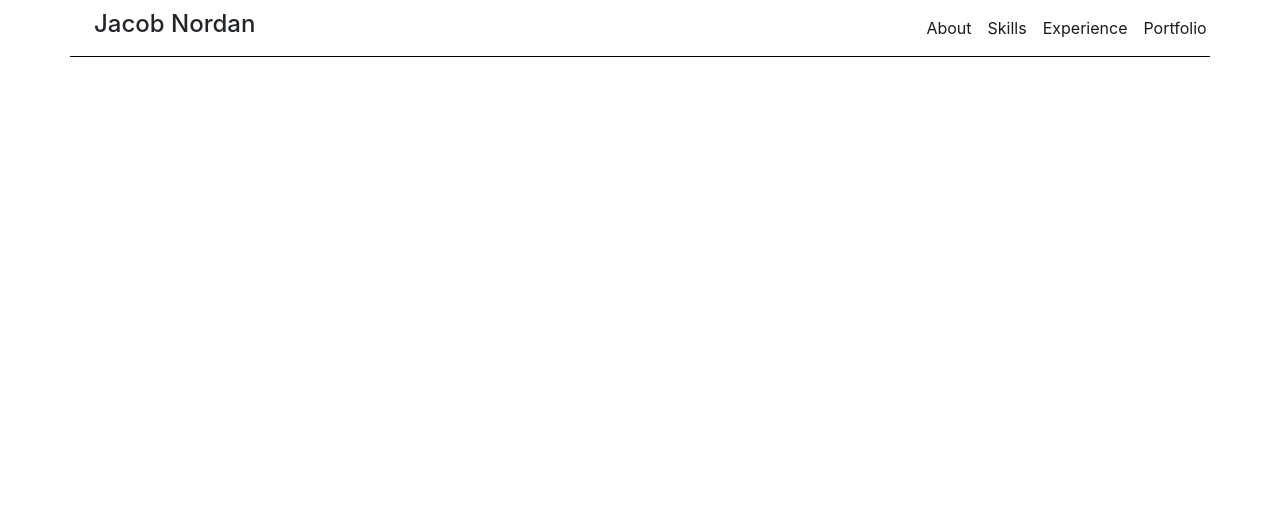
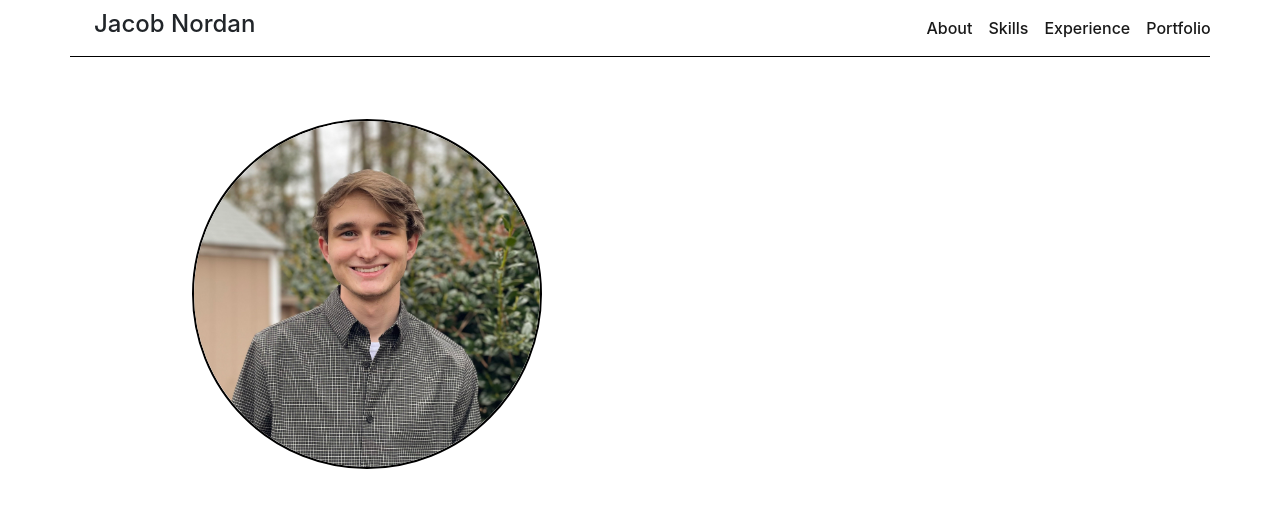
Before and after one commit to jnordan132/jacobnordanportfolio, a React (Create React App) app: page / in a window 1280 px wide. Shown: the top 508 px of the page. Built offline with nearby package versions, Linux system fonts and the light colour scheme.

Commit message:
added profile picture

```diff
--- a/src/App.css
+++ b/src/App.css
@@ -6,13 +6,8 @@ html {
   padding: 0;
 }
 
-a {
-  text-decoration: none;
-  color: rgba(0, 0, 0);
-}
-
 a:hover {
-  color: rgba(0, 0, 0, 0.459);
+  color: rgba(255, 255, 255, 0.459);
   transition: all 0.2s ease-in-out;
 }
 
@@ -23,15 +18,15 @@ a:hover {
 /* NAV SECTION */
 
 .container {
-  border-bottom: 1px solid black;
+  border-bottom: 1px solid rgb(0, 0, 0);
 }
 
 .navbar-nav {
   margin-left: 75%;
 }
 
-.nav-item a:hover {
-  color: rgba(0, 0, 0, 0.5);
+.nav-item a {
+  font-weight:500;
 }
 
 .navbar-toggler {
@@ -119,9 +114,22 @@ a:hover {
   background: linear-gradient( 263deg, rgba(252,74,74,1) 0%, rgba(0,212,255,1) 100% );
 }
 
+/* ABOUT */
+
+.profilePic img {
+  height: 350px;
+  width: 350px;
+  border-radius: 50%;
+  margin-left: 15%;
+  margin-top: 3%;
+  border: 2px solid black;
+}
+
+
 
 /* MEDIA QUERY */
 
+/* NAV */
 @media screen and (max-width: 1400px) {
   .navbar-nav {
     margin-left: 71.25%;
--- a/src/App.js
+++ b/src/App.js
@@ -1,10 +1,13 @@
 import './App.css';
 import Nav from './components/Nav';
+import About from './components/About';
 
 function App() {
   return (
     <div className="App">
       <Nav />
+      <br />
+      <About />
     </div>
   );
 }
--- a/src/components/About/index.js
+++ b/src/components/About/index.js
@@ -0,0 +1,17 @@
+import pfp from "../../assets/JacobNordan-2.jpg";
+
+function About() {
+
+    return (
+        <div className="about">
+            <div className="profilePic">
+                <img src={pfp}></img>
+            </div>
+            <div className="aboutMe">
+
+            </div>
+        </div>
+    )
+};
+
+export default About;
```
